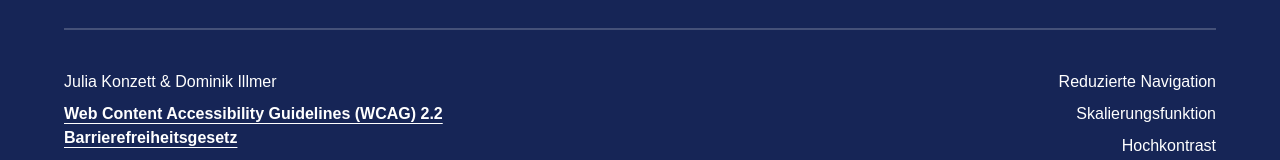
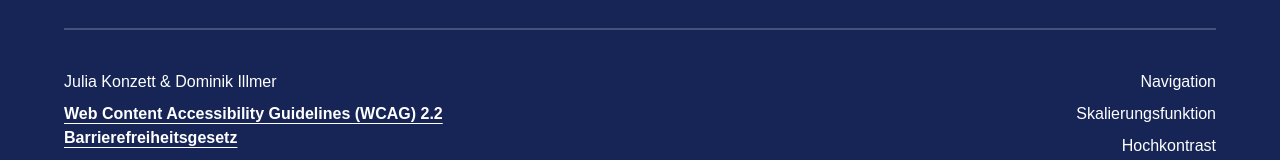
Before and after one commit to juliakonzett/accessibility-x-file, a Next.js app: page / in a window 1280 px wide. Shown: the part 2590-2750 px from the top of the page. Built offline with nearby package versions, Linux system fonts and the light colour scheme.

Commit message:
updated nav

```diff
--- a/src/components/Footer.tsx
+++ b/src/components/Footer.tsx
@@ -57,7 +57,7 @@ export default function Footer() {
             tabIndex={0}
             href='#navigation'
             className='custom-focus'>
-            Reduzierte Navigation
+            Navigation
           </Link>
           <Link
             aria-label='Scrollt zum Abschnitt der Seite der Skalierungsfunktion'
```
